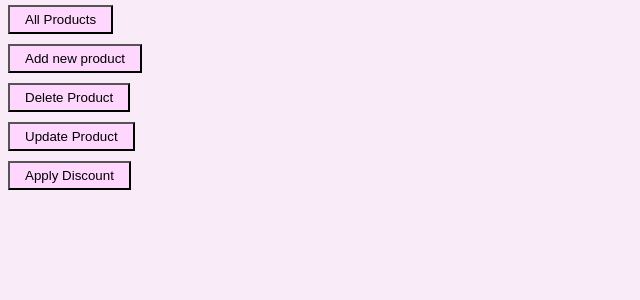
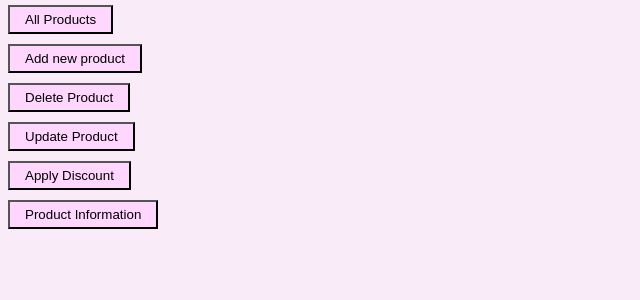
Before and after one commit to redsparrow98/store_manager, a Flask app: page /inventory in a window 1280 px wide. Shown: the part 152-452 px from the top of the page, without its empty margins (0-640 px from the left). Run offline with Flask 3, Linux system fonts and the light colour scheme.

Commit message:
Integrated Sophies access_product into main

```diff
--- a/src/access_product_info.py
+++ b/src/access_product_info.py
@@ -68,8 +68,7 @@ def find_brand_matches(products_data, search_term):
 
     return matches
 
-@app.route("/inventory/access-product-information", methods=["GET", "POST"])
-def access_product():
+def access_product_landing_page():
     products_data = load_json(str(FILE_PATH))
     product_list = create_product_list(products_data)
 
--- a/src/inventory_manager.py
+++ b/src/inventory_manager.py
@@ -115,7 +115,7 @@ def delete_product(article_id):
 
 
 #ACCESSING A PRODUCT FEATURE
-def access_product():
+def access_product2():
 
     data = load_json(FILE_PATH)
 
--- a/src/main.py
+++ b/src/main.py
@@ -1,7 +1,7 @@
 from flask import Flask, render_template, redirect, url_for, request, flash
 from inventory_manager import *
 from notification import notifications, scan_low_stock, get_notifications
-
+from access_product_info import *
 
 
 app = Flask(__name__)
@@ -107,7 +107,9 @@ def apply_discount_page():
 
         return redirect(url_for("apply_discount_page"))
 
-
+@app.route("/inventory/access-product-information", methods=["GET", "POST"])
+def access_product():
+    return access_product_landing_page()
 
 if __name__=='__main__':
     app.run(debug=True)
--- a/src/templates/inventory.html
+++ b/src/templates/inventory.html
@@ -105,6 +105,18 @@
       style="
         background-color: #ffd6fe;
         display: block;
+        margin-bottom: 10px;
+        padding: 5px 15px;
+      "
+      onclick="window.location.href='{{ url_for('access_product') }}'"
+    >
+      Product Information
+    </button>
+
+    <button
+      style="
+        background-color: #ffd6fe;
+        display: block;
         position: absolute;
         top: 20px;
         right: 20px;
```
